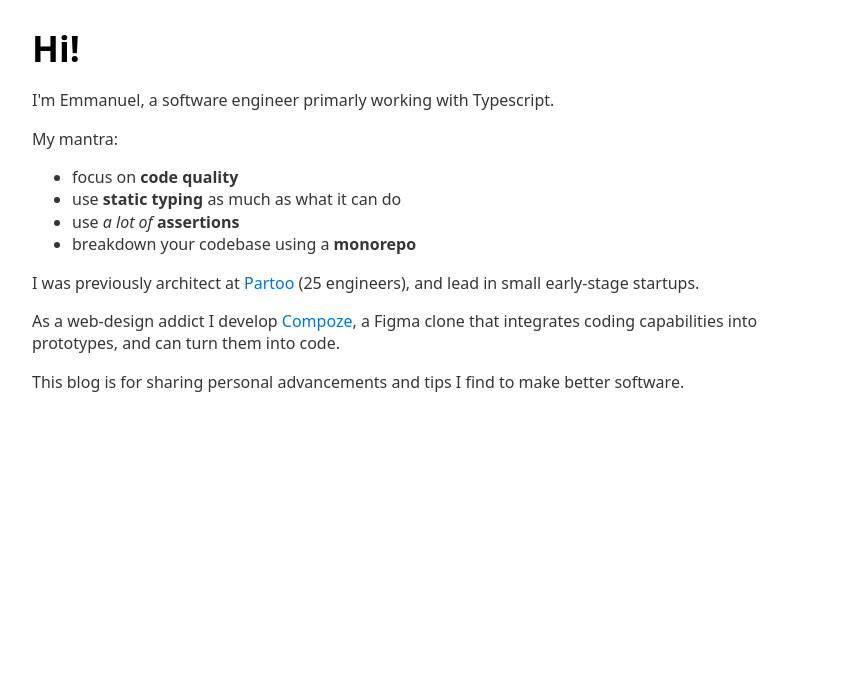
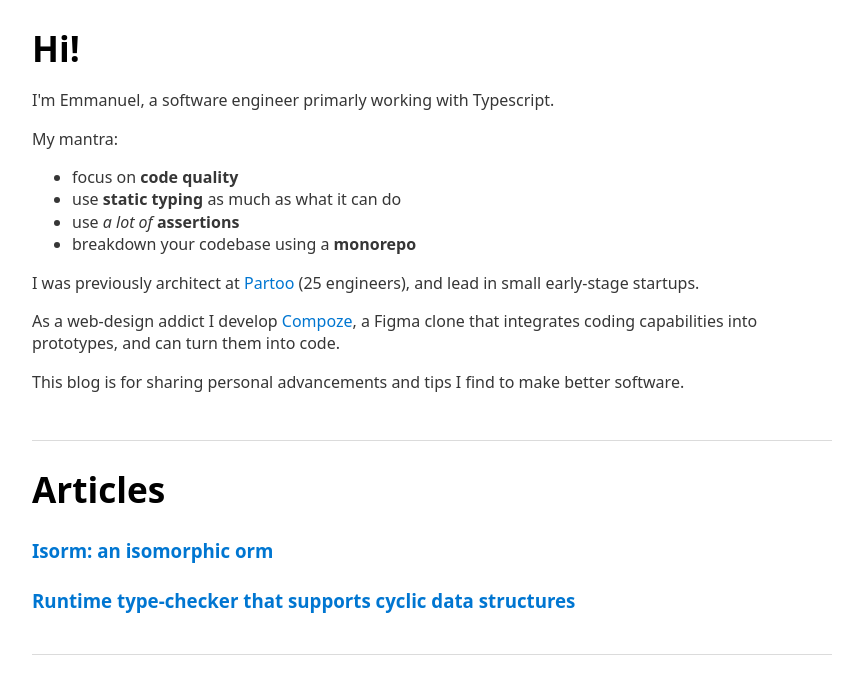
Before and after one commit to Exifers/exifers.github.io, a plain HTML site: page index.html in a window 1280 px wide. Shown: the whole page, without its empty margins (208-1071 px from the left). Drawn offline with nearby package versions, Linux system fonts and the light colour scheme.

Commit message:
Add articles

```diff
--- a/index.html
+++ b/index.html
@@ -19,5 +19,12 @@
     <p>I was previously architect at <a href="https://partoo.co" target="_blank" rel="noopener noreferrer" >Partoo</a> (25 engineers), and lead in small early-stage startups.</p>
     <p>As a web-design addict I develop <a href="https://compoze.org" target="_blank" rel="noopener noreferrer">Compoze</a>, a Figma clone that integrates coding capabilities into prototypes, and can turn them into code.</p>
     <p>This blog is for sharing personal advancements and tips I find to make better software.</p>
+    <br/>
+    <hr/>
+    <h1>Articles</h1>
+    <h3><a href="/">Isorm: an isomorphic orm</a></h3>
+    <h3><a href="/">Runtime type-checker that supports cyclic data structures</a></h3>
+  <footer>
+  </footer>
   </body>
 </html>
```
